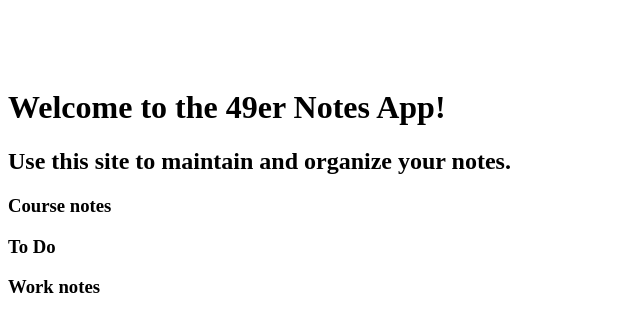
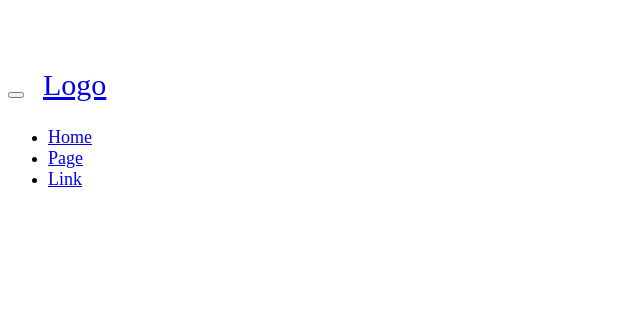
Before and after one commit to bentondavidl/Software-Engineering-MeetUp-Website, a Flask app: template templates/index.html in a window 1280 px wide. Shown: the top 332 px of the page, without its empty margins (0-640 px from the left). Run offline with Flask 2, Linux system fonts and the light colour scheme; the template is opened without the code that fills it, so the values that code supplies are empty.

Commit message:
Updating folders for css

```diff
--- a/templates/index.html
+++ b/templates/index.html
@@ -1,27 +1,34 @@
 <!DOCTYPE html>
 <html lang="en">
-
     <head>
         <meta charset="utf-8">
         <meta name="viewport" content="width=device-width, initial-scale=1">
-    <meta name="description" content="Meet-up app thing">
-    <title>Meet up app thing</title>
+        <meta name="description" content="UNCC Notes App">
+        <title>UNCC Notes App</title>
         <!-- styles -->
-    <link rel="stylesheet" href="{{ url_for('static', filename='main.css') }}">
+        <link rel="stylesheet" href="static\main.css">
     </head>
+    <body>
+      <nav class="navbar navbar-inverse navbar-fixed-top">
+      <div class="container">
+        <div class="navbar-header">
+          <button type="button" class="navbar-toggle" data-toggle="collapse" data-target=".navbar-collapse">
+            <span class="icon-bar"></span>
+            <span class="icon-bar"></span>
+            <span class="icon-bar"></span>
+          </button>
+          <a class="navbar-brand" href="#">Logo</a>
+        </div>
+        <div class="collapse navbar-collapse">
+          <ul class="nav navbar-nav pull-right">
+            <li class="active"><a href="#">Home</a></li>
+            <li><a href="#">Page</a></li>
+            <li><a href="#">Link</a></li>
+          </ul>
+        </div><!--/.nav-collapse -->
+      </div>
+    </nav>
 
-<body>
-
-    <h1>Welcome to the 49er Notes App!</h1>
-
-    <h2>Use this site to maintain and organize your notes.</h2>
-
-    <h3>Course notes</h3>
-
-    <h3>To Do</h3>
-
-    <h3>Work notes</h3>
 
     </body>
-
 </html>
```
Lines whose indentation alone changed are shown as unchanged.
